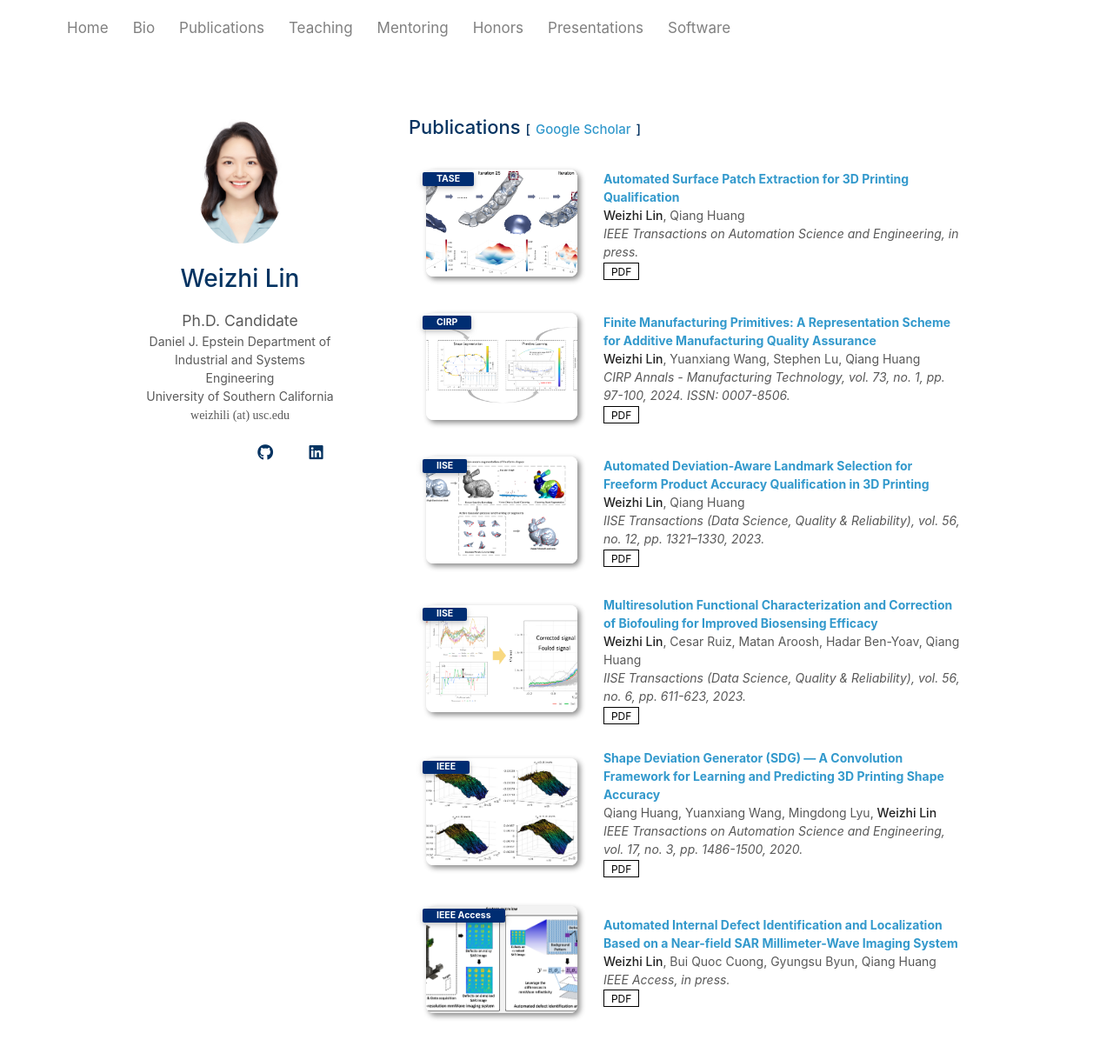
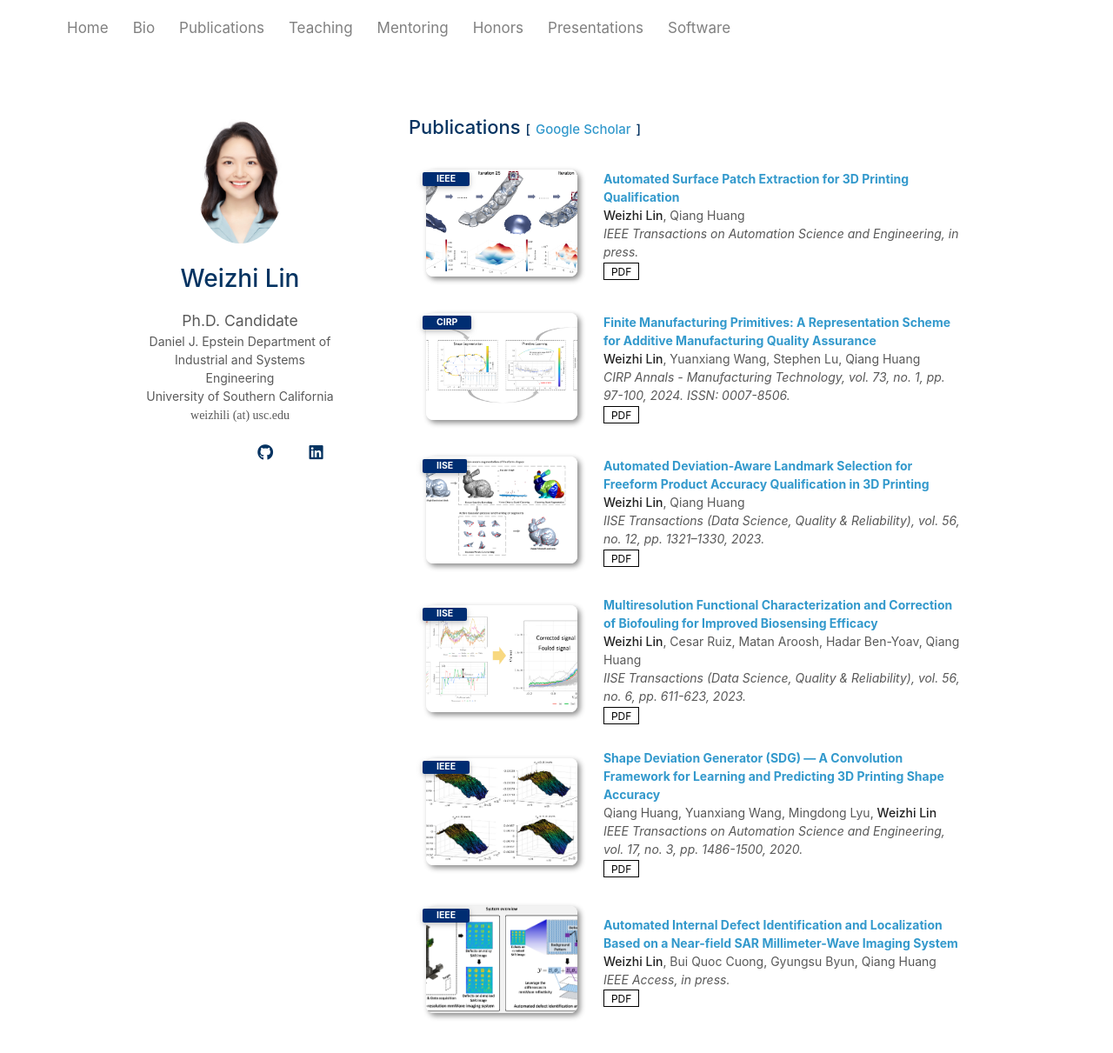
Before and after one commit to weizhi-lin/weizhi-lin.github.io, a Jekyll site: the page built from publications.md, in a window 1280 px wide and 1272 px high. Shown: the top 1211 px of the window at 87% size. Built offline with Jekyll 4.4.1, drawn with Linux system fonts in a browser that asks for light colours; a style sheet for code colours, icons or effects is not loaded.

Commit message:
Update publications.yml

```diff
--- a/_data/publications.yml
+++ b/_data/publications.yml
@@ -2,7 +2,7 @@ main:
 
   - title: "Automated Surface Patch Extraction for 3D Printing Qualification"
     authors: "<strong>Weizhi Lin</strong>, Qiang Huang"
-    conference_short: "TASE"
+    conference_short: "IEEE"
     conference: "IEEE Transactions on Automation Science and Engineering, in press."
     pdf: "https://doi.org/10.1109/TASE.2025.3535900"
     image: "./assets/img/patch.png"
@@ -37,7 +37,7 @@ main:
 
   - title: "Automated Internal Defect Identification and Localization Based on a Near-field SAR Millimeter-Wave Imaging System"
     authors: "<strong>Weizhi Lin</strong>, Bui Quoc Cuong, Gyungsu Byun, Qiang Huang"
-    conference_short: "IEEE Access"
+    conference_short: "IEEE"
     conference: "IEEE Access, in press."
     pdf: "https://doi.org/10.1109/ACCESS.2025.3531913"
     image: "./assets/img/ieee-access.png"
```
